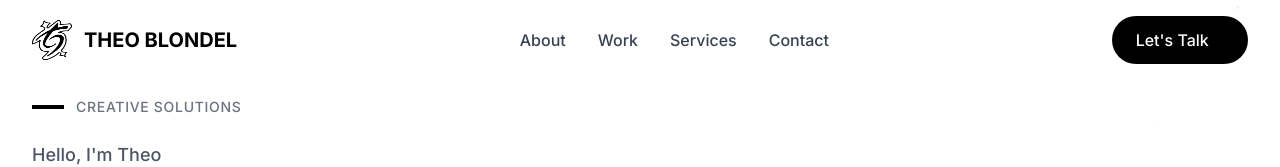
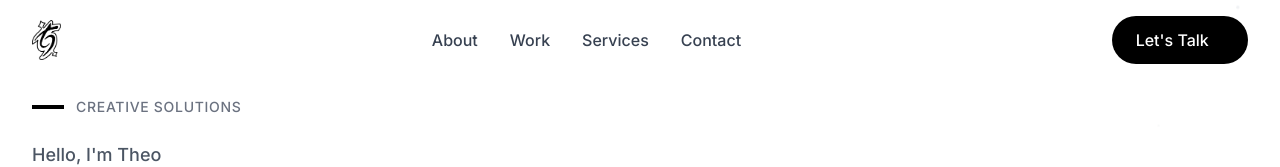
Before and after one commit to serfgxgsdfgcvg/asd, a React (Vite) app: page / in a window 1280 px wide. Shown: the top 167 px of the page. Built offline with nearby package versions, Linux system fonts and the light colour scheme.

Commit message:
Corriger le logo du header et ajouter le mode sombre

```diff
--- a/src/components/Header.tsx
+++ b/src/components/Header.tsx
@@ -6,7 +6,7 @@ import { useApp } from '../contexts/AppContext';
 export default function Header() {
   const [isMenuOpen, setIsMenuOpen] = useState(false);
   const [scrolled, setScrolled] = useState(false);
-  const { t } = useApp();
+  const { t, theme } = useApp();
 
   useEffect(() => {
     const handleScroll = () => {
@@ -29,16 +29,15 @@ export default function Header() {
         <div className="flex items-center justify-between h-16 sm:h-20">
           <motion.div
             whileHover={{ scale: 1.05 }}
-            className="flex items-center gap-2 sm:gap-3 cursor-pointer"
+            className="flex items-center cursor-pointer"
           >
             <motion.img
               whileHover={{ rotate: 10 }}
               transition={{ duration: 0.2 }}
-              src="/Mode_Isolation.png"
+              src={theme === 'dark' ? "/Groudp.png" : "/Mode_Isolation.png"}
               alt="Theo Blondel Logo"
-              className="w-8 h-8 sm:w-10 sm:h-10"
+              className="h-8 w-auto sm:h-10 object-contain"
             />
-            <span className="text-lg sm:text-xl font-bold text-black dark:text-white">THEO BLONDEL</span>
           </motion.div>
 
           <nav className="hidden md:flex items-center space-x-6 lg:space-x-8">
```
